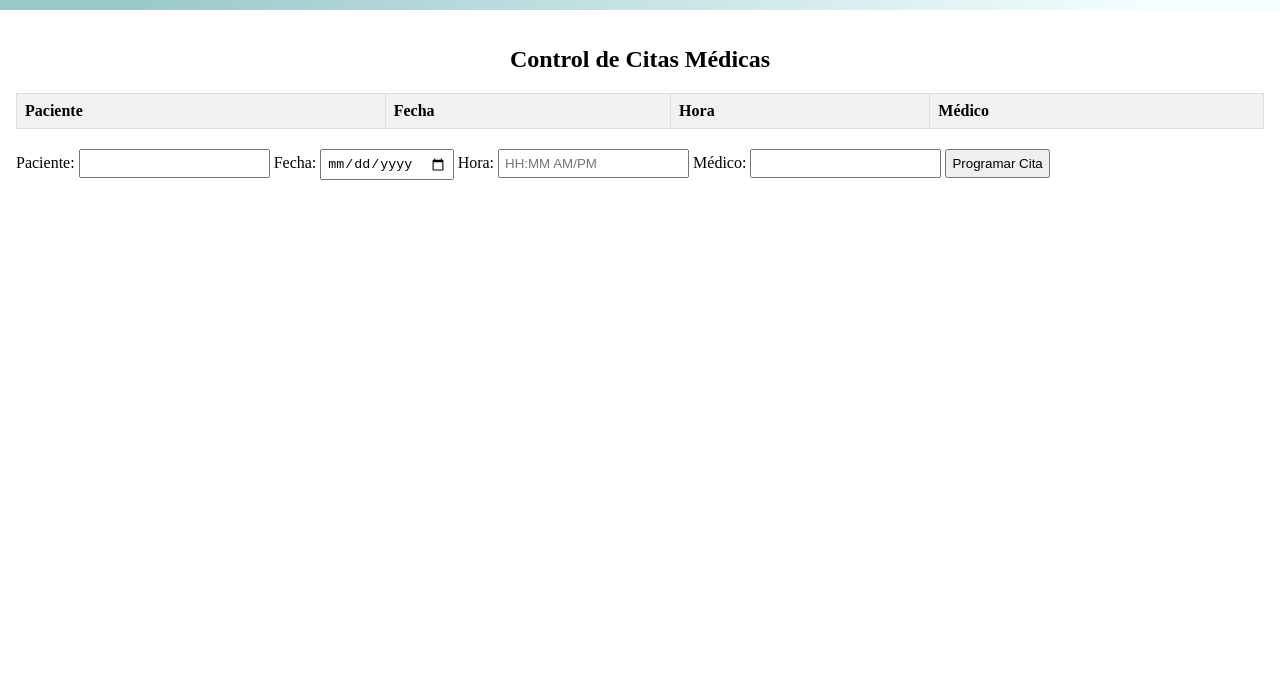
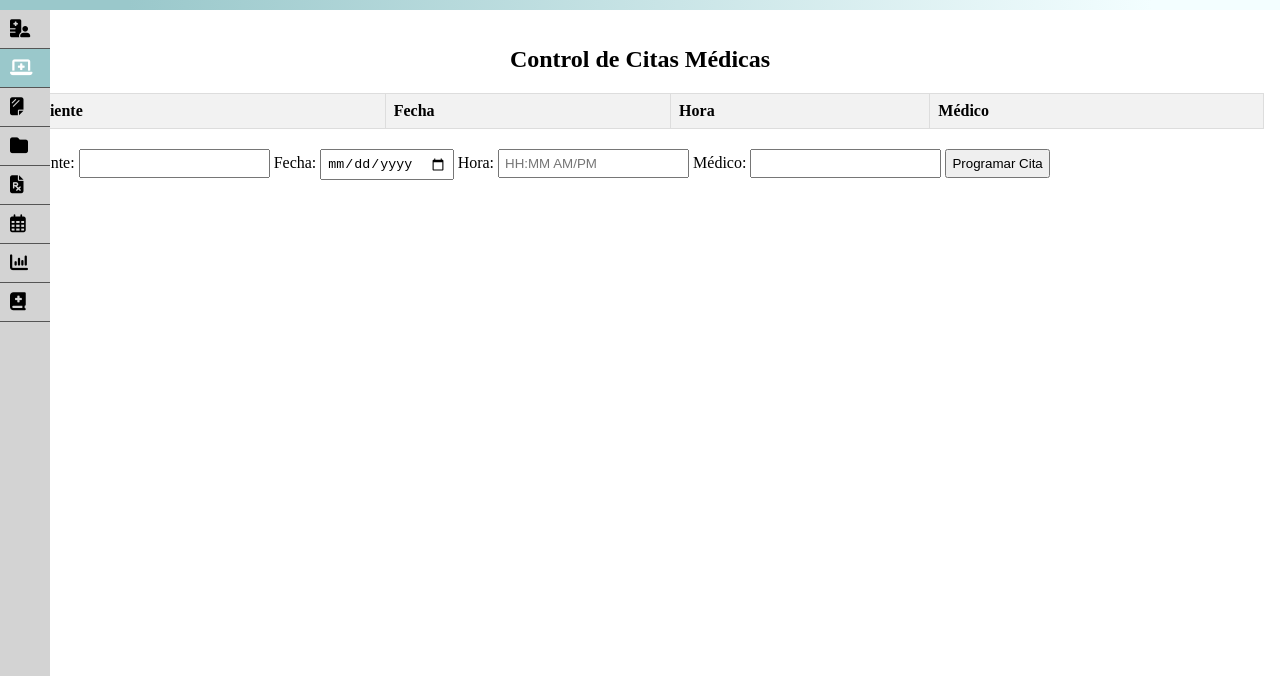
Before and after one commit to Erickxse/Web-Clinica, a plain HTML site: page pages/ControlCitas.html in a window 1280 px wide. Both pictures are taken after a click on the picture 337 px from the left and 26 px from the top of the page. Shown: the part 50-726 px from the top of the page. Drawn offline with Linux system fonts and the light colour scheme.

Commit message:
Nav Icons

```diff
--- a/css/estructura.css
+++ b/css/estructura.css
@@ -165,7 +165,7 @@ body {
   }
 
   .nav-options li.active {
-    background-color: #9AC8CB; /* Color de resaltado para la opción activa */
+    background-color: #9AC8CB;
     color: white;
   }
 
@@ -178,12 +178,22 @@ body {
   .nav-options li i {
     font-size: 18px;
     margin-right: 10px;
+    text-align: center;
   }
 
-  nav.hide-navbar {
-    transform: translateX(-200px);
-    transition: transform 0.3s ease-in-out;
+  .nav-options li.hide-text a,
+  #menuText.hide-text {
+    display: none;
   }
+
+  .nav-options li.hide-text i {
+  margin-right: 0;
+  }
+
+  nav.shrink-navbar {
+    width: 50px;
+  }
+
 
   footer {
     background-color: #9AC8CB;
--- a/js/start.js
+++ b/js/start.js
@@ -11,11 +11,17 @@ document.addEventListener('DOMContentLoaded', function () {
   const navOptions = document.querySelectorAll('#navOptions li');
 
   burgerIcon.addEventListener('click', function () {
-    navbar.classList.toggle('hide-navbar');
+    navbar.classList.toggle('shrink-navbar');
     contentSection.classList.toggle('expand-content');
 
     imgTitulo.classList.add('shrink');
 
+    navOptions.forEach(option => {
+      option.classList.toggle('hide-text');
+    });
+
+    var menuText = document.getElementById('menuText');
+    menuText.classList.toggle('hide-text');
     setTimeout(function () {
       if (imgTitulo.src.includes('ClinicaRenacer.png')) {
         imgTitulo.src = '../images/estetoscopio-logo.png';
@@ -31,8 +37,6 @@ document.addEventListener('DOMContentLoaded', function () {
 
       imgTitulo.classList.remove('shrink');
     }, 300);
-
-
   });
 
   var isDropdownVisible = false;
@@ -61,7 +65,7 @@ document.addEventListener('DOMContentLoaded', function () {
   navOptions.forEach(option => {
     option.addEventListener('click', function () {
       var pagePath = this.dataset.page; // Asegúrate de tener el atributo data-page en tus elementos li
-      console.log('Redirigiendo a:', pagePath);
+
       // Restaltar la opción seleccionada
       navOptions.forEach(opt => opt.classList.remove('active'));
       this.classList.add('active');
--- a/pages/ControlCitas.html
+++ b/pages/ControlCitas.html
@@ -32,14 +32,14 @@
     </header>
 
     <nav id="navbar">
-        <ul>MENU</ul>
+        <ul id="menuText">MENU</ul>
         <ul id="navOptions" class="nav-options">
-          <li data-page="HistoriaClinica.html" class="active"><i class="fa-solid fa-hospital-user"></i><a href="#">Historia Clinica</a></li>
-          <li data-page="ControlCitas.html"><i class="fa-solid fa-laptop-medical"></i><a href="#">Control de Citas</a></li>
+          <li data-page="HistoriaClinica.html"><i class="fa-solid fa-hospital-user"></i><a href="#">Historia Clinica</a></li>
+          <li data-page="ControlCitas.html" class="active"><i class="fa-solid fa-laptop-medical"></i><a href="#">Control de Citas</a></li>
           <li><i class="fa-solid fa-sheet-plastic"></i><a href="#">Certificado</a></li>
           <li><i class="fa-solid fa-folder"></i><a href="#">Documentos</a></li>
           <li data-page="Recetario.html"><i class="fa-solid fa-file-prescription"></i><a href="#">Recetario</a></li>
-          <li data-page="start.html" class="active"><i class="fa-regular fa-calendar-days"></i><a href="#">Calendario</a></li>
+          <li data-page="start.html"><i class="fa-regular fa-calendar-days"></i><a href="#">Calendario</a></li>
           <li><i class="fa-solid fa-chart-column"></i><a href="#">Graficas Pediatria</a></li>
           <li><i class="fa-solid fa-book-medical"></i><a href="#">Informes Medicos</a></li>
         </ul>
```
Also changed, not shown: pages/HistoriaClinica.html (+1 -1 lines), pages/Recetario.html (+15 -22 lines), pages/start.html (+1 -1 lines).
